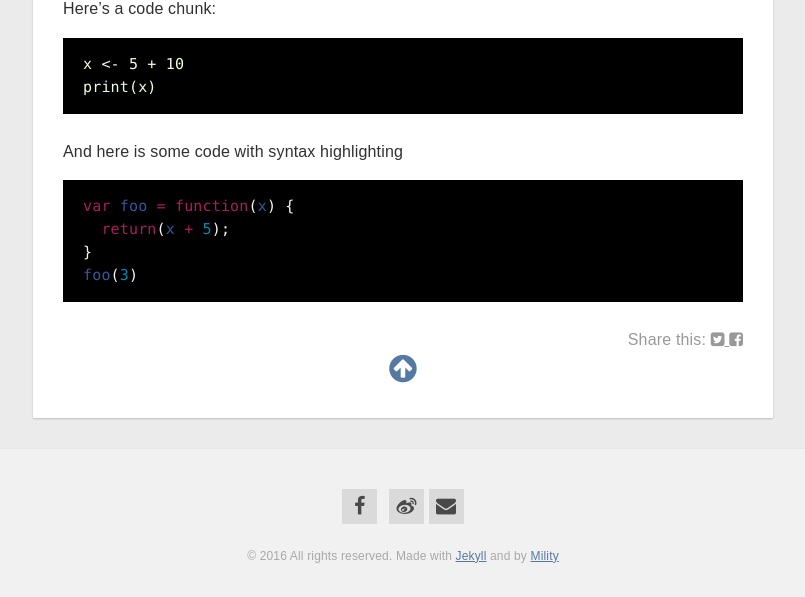
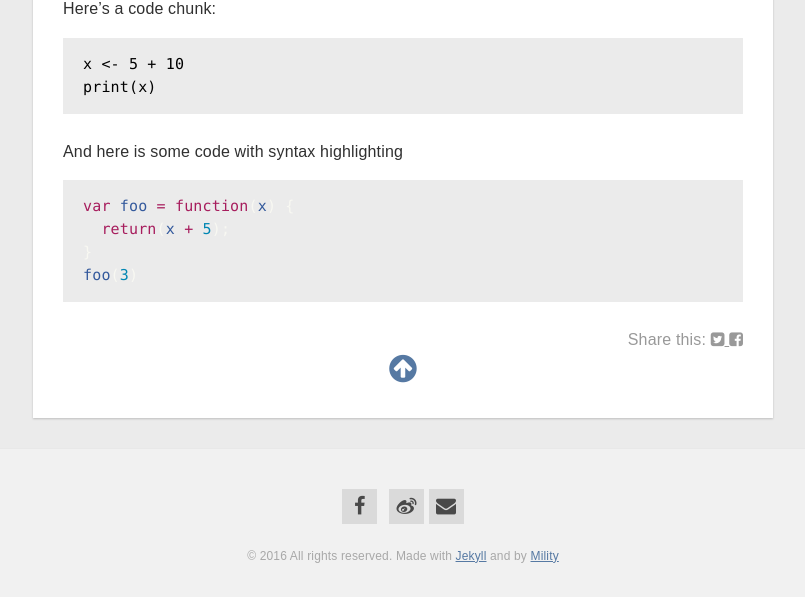
Before and after one commit to Mility/Mility.github.io, a Jekyll site: the page built from _posts/2016-02-24-just-a-test.md, in a window 1280 px wide. Shown: the part 1044-1641 px from the top of the page, without its empty margins (237-1042 px from the left). Built offline with Jekyll 4.4.1, drawn with Linux system fonts in a browser that asks for light colours; nearby versions of some CDN libraries.

Commit message:
Update _syntax.scss

```diff
--- a/_sass/_syntax.scss
+++ b/_sass/_syntax.scss
@@ -9,7 +9,7 @@
   };
 /*把表格背景墙改为#F7F7F7 再改为#EBEBEB*/
   &, .hll, pre {
-    background-color: #000000;
+    background-color: #EBEBEB;
     border: none;
   }
 
@@ -25,7 +25,7 @@
     word-wrap: inherit;
 
     &, code {
-      color: #eeffdd;
+      color: #000000;/*改为eeffdd*/
     }
 
     code {
```
